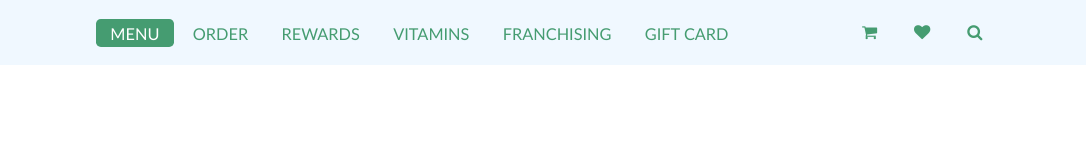
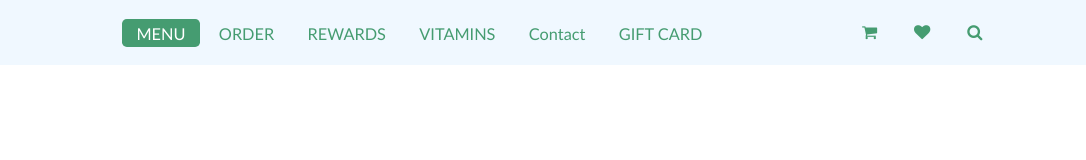
Before and after one commit to chiragtalsaniya/freshiiddemo, a plain HTML site: page index.html in a window 1280 px wide. Shown: the full height of the page, 194-1280 px from the left. Drawn offline with Linux system fonts and the light colour scheme.

```diff
--- a/index.html
+++ b/index.html
@@ -29,7 +29,7 @@
     <a href="#ORDER" >ORDER</a>
     <a href="#REWARDS" >REWARDS</a>
     <a href="#VITAMINS" >VITAMINS</a>
-    <a href="#FRANCHISING" >FRANCHISING</a>
+    <a href="#FRANCHISING" >Contact</a>
     <a href="#GIFT" >GIFT CARD</a>
 </nav>
 
```
